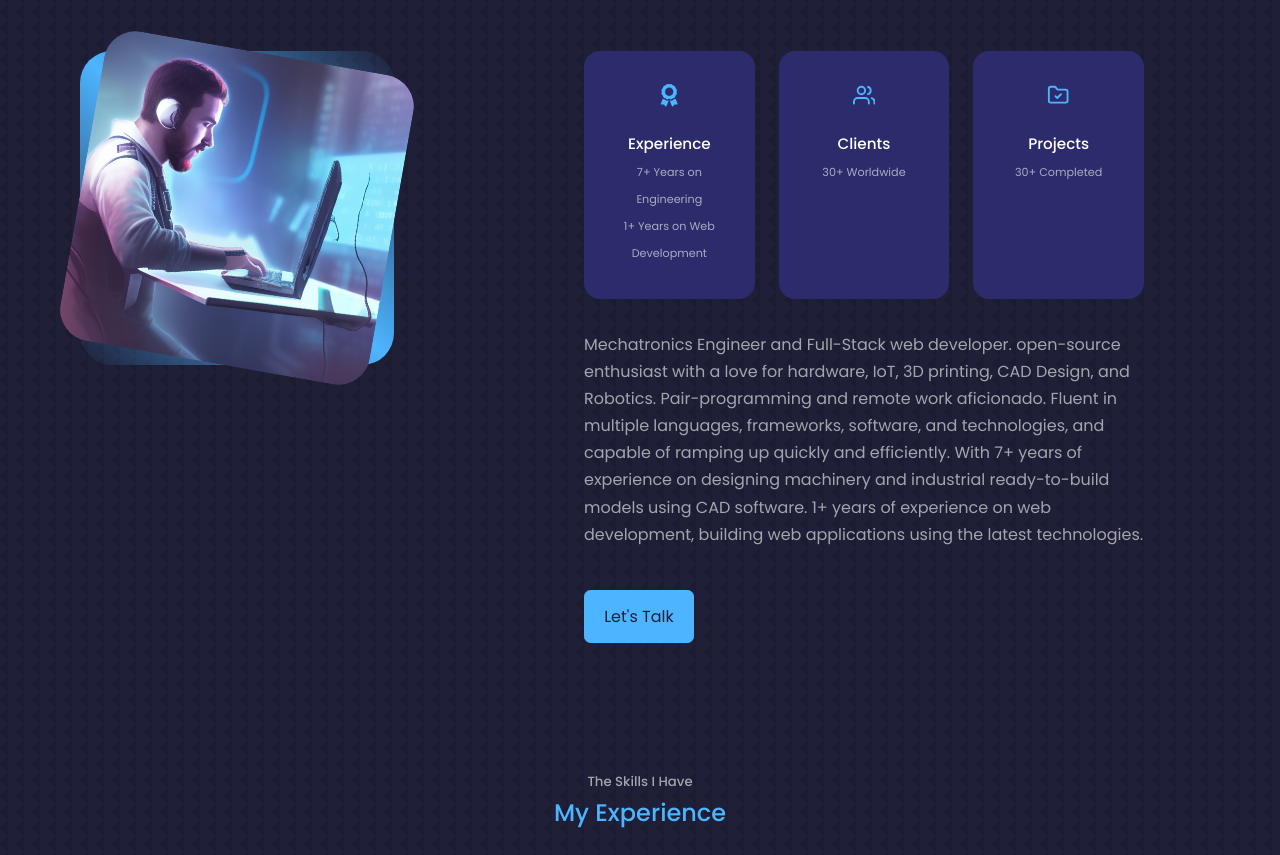
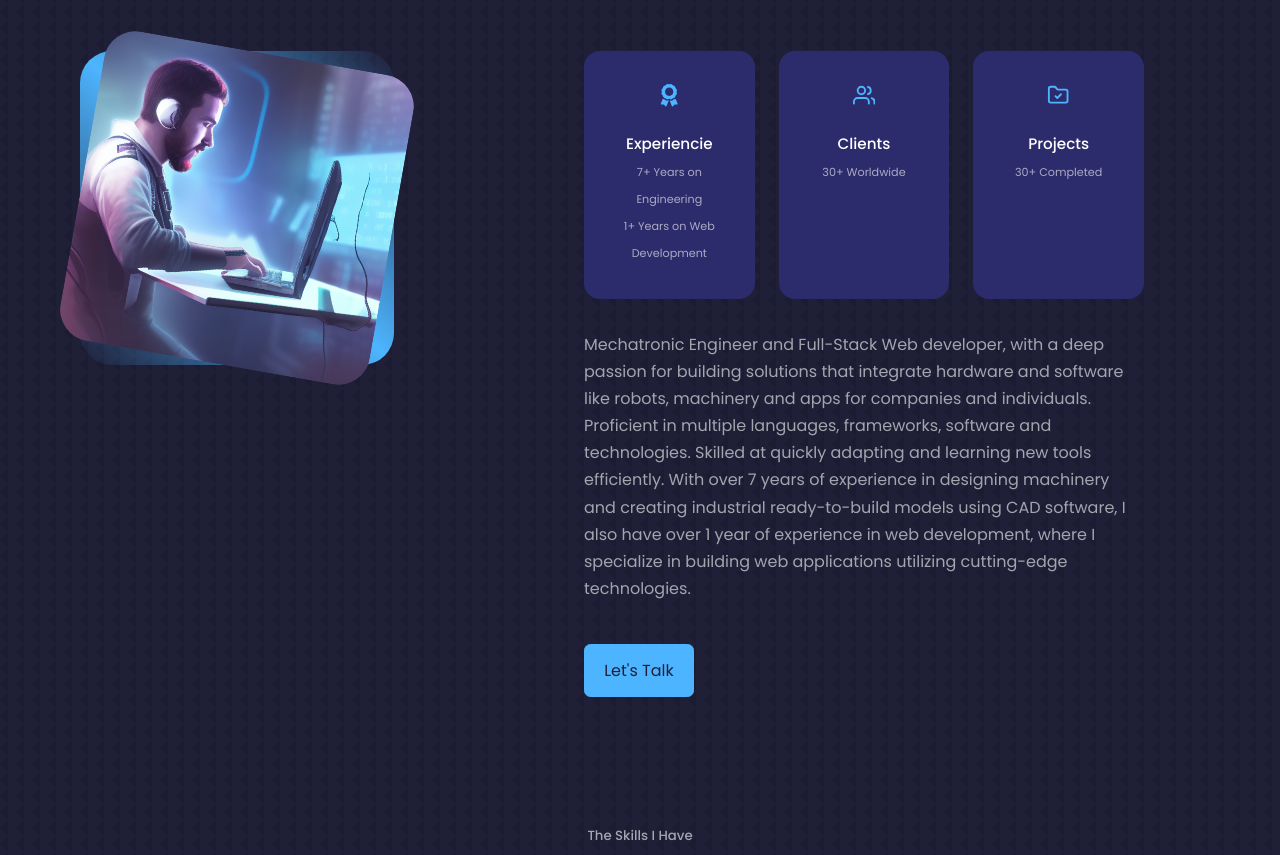
Before and after one commit to jaimevillegas/jaimevillegas.github.io, a React app: page / in a window 1280 px wide. Shown: the part 1020-1875 px from the top of the page. Built offline with nearby package versions, Linux system fonts and the light colour scheme; the HTML template or start-up script is replaced by a standard one.

Commit message:
Work on About component's translation

```diff
--- a/src/components/about/About.jsx
+++ b/src/components/about/About.jsx
@@ -4,12 +4,15 @@ import ME from '../../assets/me-about.png'
 import {FaAward} from 'react-icons/fa'
 import { FiUsers } from 'react-icons/fi'
 import { LuFolderCheck } from 'react-icons/lu'
+import { useTranslation } from 'react-i18next'
 
 const About = () => {
+  const [t, i18n] = useTranslation('global');
+
   return (
     <section id="about">
-      <h5>Get To Know</h5>
-      <h2>About Me</h2>
+      <h5>{t("about.titleSmall")}</h5>
+      <h2>{t("about.titleBig")}</h2>
 
       <div className="conainer about__container">
         <div className="about__me">
@@ -22,32 +25,28 @@ const About = () => {
           <div className="about__cards">
             <article className="about__card">
               <FaAward className='about__icon' />
-              <h5>Experience</h5>
-              <small>7+ Years on Engineering</small>
+              <h5>{t("about.ExperienceTitle")}</h5>
+              <small>{t("about.ExperienceEngineering")}</small>
               <br />
-              <small>1+ Years on Web Development</small>
+              <small>{t("about.ExperienceWeb")}</small>
             </article>
 
             <article className="about__card">
               <FiUsers className='about__icon' />
-              <h5>Clients</h5>
-              <small>30+ Worldwide</small>
+              <h5>{t("about.ClientsTitle")}</h5>
+              <small>{t("about.ClientsDescription")}</small>
             </article>
 
             <article className="about__card">
               <LuFolderCheck className='about__icon' />
-              <h5>Projects</h5>
-              <small>30+ Completed</small>
+              <h5>{t("about.ProjectsTitle")}</h5>
+              <small>{t("about.ProjectsDescription")}</small>
             </article>
           </div>
 
-          <p>
-            Mechatronics Engineer and Full-Stack web developer. open-source enthusiast with a love for hardware, IoT, 3D printing, CAD Design, and Robotics. Pair-programming and
-            remote work aficionado. Fluent in multiple languages, frameworks, software, and technologies, and capable of ramping up quickly and efficiently. With 7+ years of experience
-            on designing machinery and industrial ready-to-build models using CAD software. 1+ years of experience on web development, building web applications using the latest technologies.
-          </p>
+          <p>{t("about.AboutDescription")}</p>
 
-          <a href="#contact" className='btn btn-primary'>Let's Talk</a>
+          <a href="#contact" className='btn btn-primary'>{t("CTA.contact")}</a>
 
         </div>
       </div>
--- a/src/translations/en/global.json
+++ b/src/translations/en/global.json
@@ -1,14 +1,23 @@
 {
   "header": {
     "h5": "Hello, I'm",
-    "description": "A Full-Stack Web Developer and Mechatrhonics Engineer",
+    "description": "A Full-Stack Web Developer and Mechatrhonic Engineer",
     "scroll": "Scroll Down"
   },
   "CTA": {
     "CV": "Download CV",
     "contact": "Let's Talk"
   },
-  "home": {
-    "message": "This is a message on home"
+  "about": {
+    "titleSmall": "Get To Know",
+    "titleBig": "About Me",
+    "ExperienceTitle": "Experiencie",
+    "ExperienceEngineering": "7+ Years on Engineering",
+    "ExperienceWeb": "1+ Years on Web Development",
+    "ClientsTitle": "Clients",
+    "ClientsDescription": "30+ Worldwide",
+    "ProjectsTitle": "Projects",
+    "ProjectsDescription": "30+ Completed",
+    "AboutDescription": "Mechatronic Engineer and Full-Stack Web developer, with a deep passion for building solutions that integrate hardware and software like robots, machinery and apps for companies and individuals. Proficient in multiple languages, frameworks, software and technologies. Skilled at quickly adapting and learning new tools efficiently. With over 7 years of experience in designing machinery and creating industrial ready-to-build models using CAD software, I also have over 1 year of experience in web development, where I specialize in building web applications utilizing cutting-edge technologies."
   }
 }
--- a/src/translations/es/global.json
+++ b/src/translations/es/global.json
@@ -10,5 +10,17 @@
   },
   "home": {
     "message": "Esto es un mensaje en home"
+  },
+  "about": {
+    "titleSmall": "",
+    "titleBig": "Acerca de Mí",
+    "ExperienceTitle": "Experiencia",
+    "ExperienceEngineering": "7+ Años en Ingeniería",
+    "ExperienceWeb": "1+ Años en Desarrollo Web",
+    "ClientsTitle": "Clientes",
+    "ClientsDescription": "30+ Alrededor del mundo",
+    "ProjectsTitle": "Proyectos",
+    "ProjectsDescription": "30+ Completados",
+    "AboutDescription": "Ingeniero Mecatrónico y Desarrollador Web Full-Stack, con una profunda pasión por construir soluciones que integren hardware y software como robots, maquinaria y aplicaciones para empresas y particulares. Competente en múltiples lenguajes, frameworks, software y tecnologías. Con habilidad para adaptarse rápidamente a cualquier situación y aprender nuevas herramientas de manera eficiente. Con más de 7 años de experiencia en el diseño de maquinaria y en la creación de modelos industriales listos para construir utilizando software CAD. Cuento con más de 1 año de experiencia en desarrollo web, donde me especializo en la creación de aplicaciones web utilizando tecnologías de vanguardia."
   }
 }
```
